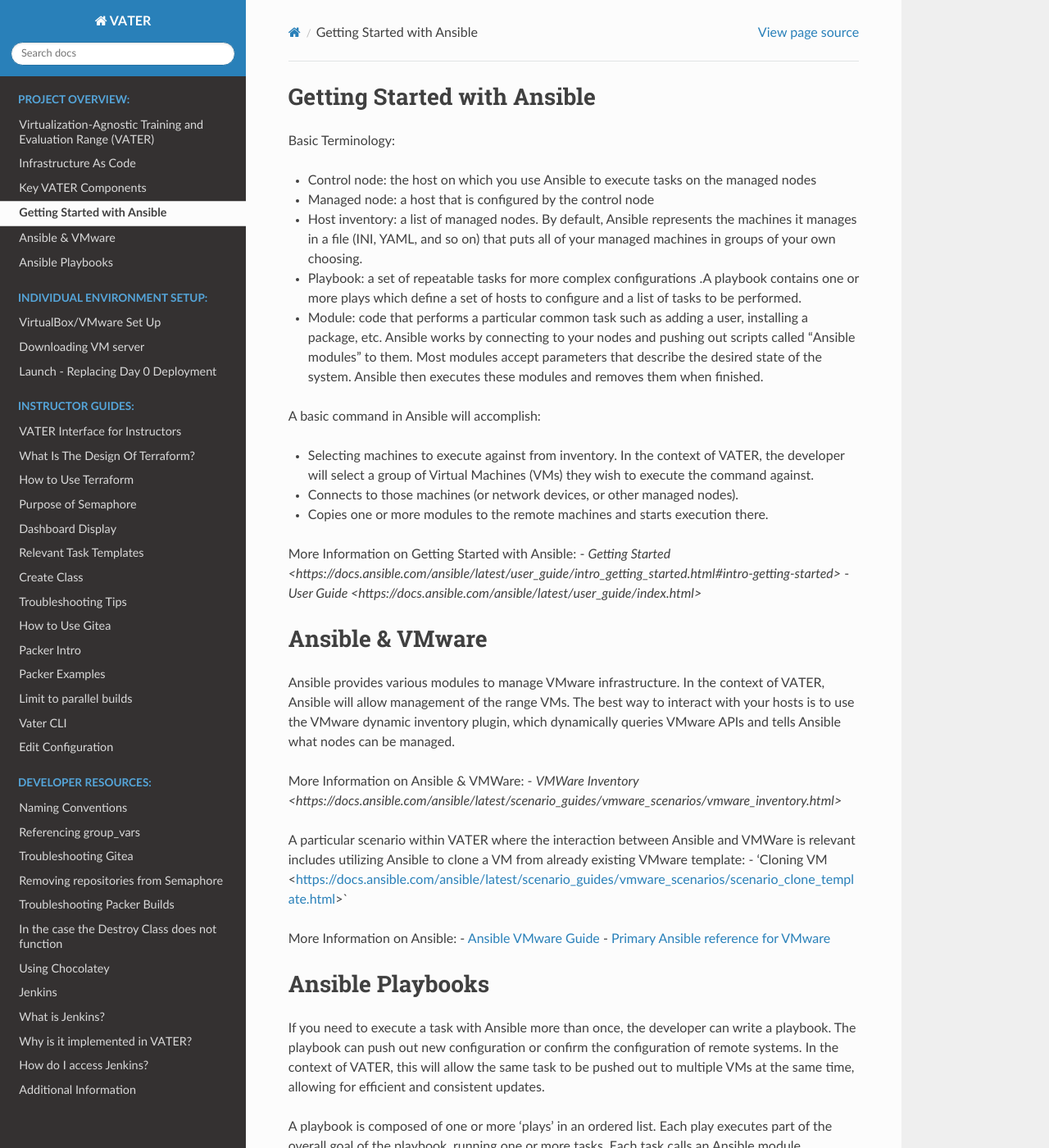
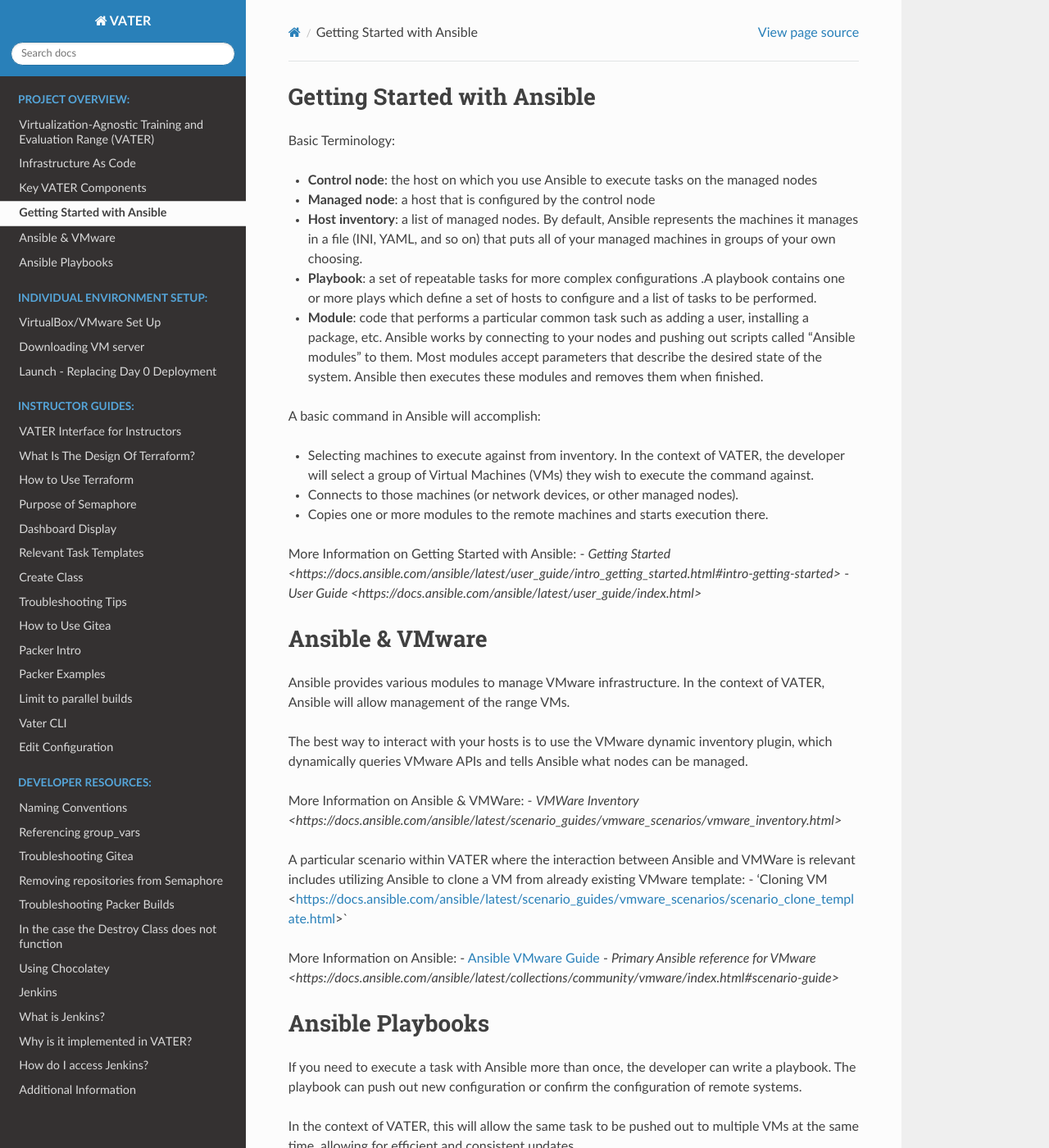
Before and after one commit to dev4vater/vater, a Sphinx documentation site: the page built from docs/source/Ansible.rst, in a window 1280 px wide and 1400 px high. Shown: the whole window at 82% size. Built offline with Sphinx 7.4.7 and the Read the Docs theme 2.0.0, drawn with Linux system fonts in a browser that asks for light colours; some of the changed text lies outside the part shown.

Commit message:
Update Ansible.rst

```diff
--- a/docs/source/Ansible.rst
+++ b/docs/source/Ansible.rst
@@ -27,7 +27,9 @@
 
 Ansible & VMware
 =======
-Ansible provides various modules to manage VMware infrastructure. In the context of VATER, Ansible will allow management of the range VMs. The best way to interact with your hosts is to use the VMware dynamic inventory plugin, which dynamically queries VMware APIs and tells Ansible what nodes can be managed.
+Ansible provides various modules to manage VMware infrastructure. In the context of VATER, Ansible will allow management of the range VMs.
+
+The best way to interact with your hosts is to use the VMware dynamic inventory plugin, which dynamically queries VMware APIs and tells Ansible what nodes can be managed.
 
 More Information on Ansible & VMWare:
 - `VMWare Inventory <https://docs.ansible.com/ansible/latest/scenario_guides/vmware_scenarios/vmware_inventory.html>`
@@ -37,11 +39,13 @@
 
 More Information on Ansible:
 - `Ansible VMware Guide <https://docs.ansible.com/ansible/latest/scenario_guides/guide_vmware.html>`__
--  `Primary Ansible reference for VMware <https://docs.ansible.com/ansible/latest/collections/community/vmware/index.html#scenario-guide>`__
+-  `Primary Ansible reference for VMware <https://docs.ansible.com/ansible/latest/collections/community/vmware/index.html#scenario-guide>`
 
 Ansible Playbooks
 =================
-If you need to execute a task with Ansible more than once, the developer can write a playbook. The playbook can push out new configuration or confirm the configuration of remote systems. In the context of VATER, this will allow the same task to be pushed out to multiple VMs at the same time, allowing for efficient and consistent updates.
+If you need to execute a task with Ansible more than once, the developer can write a playbook. The playbook can push out new configuration or confirm the configuration of remote systems.
+
+In the context of VATER, this will allow the same task to be pushed out to multiple VMs at the same time, allowing for efficient and consistent updates.
 
 A playbook is composed of one or more ‘plays’ in an ordered list. Each play executes part of the overall goal of the playbook, running one or more tasks. Each task calls an Ansible module.  Playbooks with multiple ‘plays’ can orchestrate multi-machine deployment. A Play wil define two things:
 - The managed nodes to target, using a pattern
@@ -50,7 +54,7 @@
 When a task has executed on all target machines, Ansible moves on to the next task. Within each play, Ansible applies the same task directives to all hosts. If a task fails on a host, Ansible takes that host out of the rotation for the rest of the playbook. At the bottom of the playbook execution, Ansible provides a summary of the nodes that were targeted and how they performed. Most Ansible modules check whether the desired final state has already been achieved, and exit without performing any actions if that state has been achieved, so that repeating the task does not change the final state.
 
 More Information on Playbooks:
--  `Playbooks <https://docs.ansible.com/ansible/latest/user_guide/playbooks_intro.html>`__
--  `Playbook Keywords <https://docs.ansible.com/ansible/latest/reference_appendices/playbooks_keywords.html>`__
--  `AWK Playbooks for vCenter <https://www.robvit.com/ansible-tower-awx/ansible-vmware-playbook-examples/>`__
--  `Implicit localhost <https://docs.ansible.com/ansible/2.6/inventory/implicit_localhost.html>`__
+-  `Playbooks <https://docs.ansible.com/ansible/latest/user_guide/playbooks_intro.html>`
+-  `Playbook Keywords <https://docs.ansible.com/ansible/latest/reference_appendices/playbooks_keywords.html>`
+-  `AWK Playbooks for vCenter <https://www.robvit.com/ansible-tower-awx/ansible-vmware-playbook-examples/>`
+-  `Implicit localhost <https://docs.ansible.com/ansible/2.6/inventory/implicit_localhost.html>`
```
Also changed, not shown: other parts of docs/source/Ansible.rst (+5 -5 lines).
